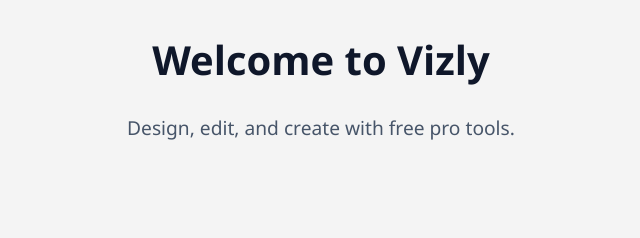
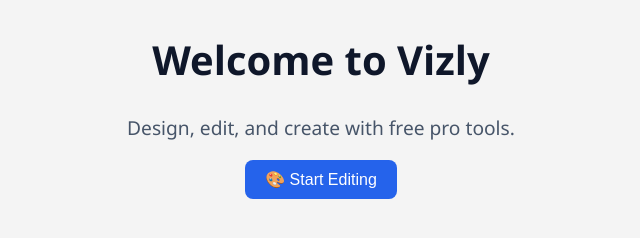
Before and after one commit to shahmeershah7376/Premium, a plain HTML site: page index.html in a window 1280 px wide. Shown: the whole page, without its empty margins (319-959 px from the left). Drawn offline with Linux system fonts and the light colour scheme.

Commit message:
Update index.html

```diff
--- a/index.html
+++ b/index.html
@@ -9,5 +9,9 @@
 <body>
   <h1>Welcome to Vizly</h1>
   <p>Design, edit, and create with free pro tools.</p>
+
+  <a href="editor.html">
+    <button style="padding: 10px 20px; font-size: 16px; cursor: pointer;">🎨 Start Editing</button>
+  </a>
 </body>
 </html>
```
